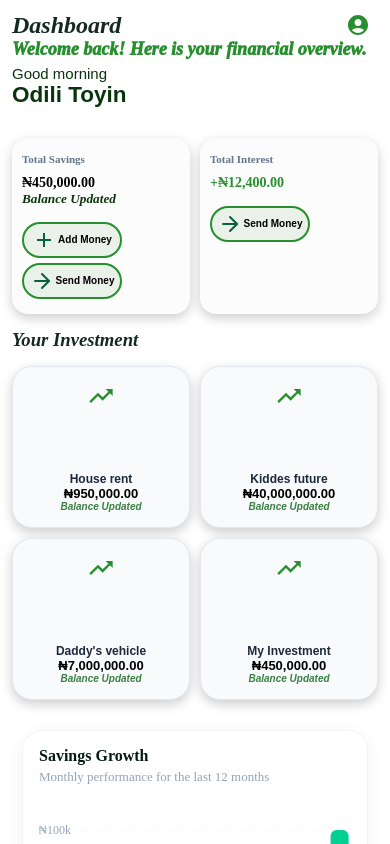
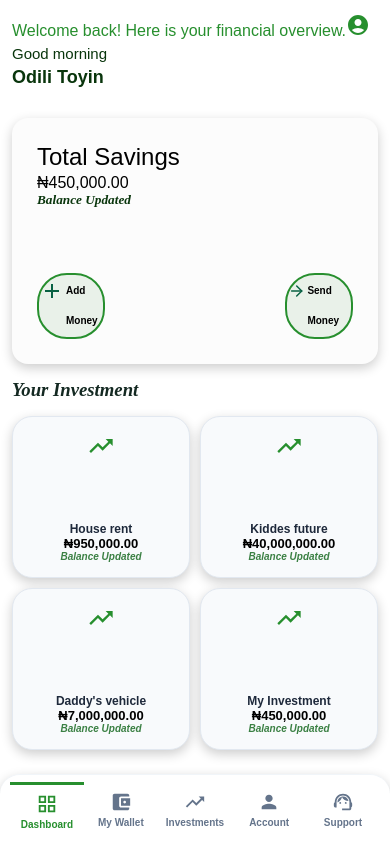
Before and after one commit to OdiliEmmanuel121/TeCcSavings, a React (Vite) app: page /hom in a window 390 px wide. Shown: the top 844 px of the page. Built offline with nearby package versions, Linux system fonts and the light colour scheme.

Commit message:
my first commit

```diff
--- a/src/admin/mainpage/home/Home.css
+++ b/src/admin/mainpage/home/Home.css
@@ -46,7 +46,8 @@
     margin-top: -10px;
 }
 
-.stat-card {
+.stat-card,
+.stat-card2 {
     background: #fcfcfc;
     padding: 25px;
     border-radius: 16px;
@@ -54,13 +55,13 @@
     /* padding-bottom: 250px; */
 }
 
-.stat-card h3 {
+.stat-card2 h3 {
     font-size: 14px;
     color: #64748b;
     margin-bottom: 10px;
 }
 
-.stat-card p {
+.stat-card2 p {
     font-size: 22px;
     font-weight: 800;
 }
@@ -269,17 +270,35 @@
         /* Slightly less padding to save space */
         max-width: 100%;
         margin-left: 0;
+        margin-top: 10px;
     }
 
     /* Header adjustments */
     .home-acc {
         flex-direction: column;
         gap: 5px;
+
+    }
+
+    .home-header h1 {
+        display: none;
+    }
+
+    .home-header p {
+        font-size: medium;
+        font-family: sans-serif;
+        font-style: normal;
+        font-weight: 450;
     }
 
     .home-Acc {
         margin-right: 0;
         order: 2;
+    }
+
+    .home-Acc h2 {
+        font-size: 18px;
+        margin-top: 5px;
     }
 
     .acc-icon {
@@ -290,34 +309,36 @@
 
     /* --- 2 COLUMN STATS CARDS --- */
     .stats-grid {
-        grid-template-columns: 1fr 1fr;
-        /* Force 2 columns */
-        gap: 10px;
         margin-top: 10px;
-    }
 
-    .stat-card {
-        padding: 15px 10px;
-        /* Thinner padding for 2-column fit */
     }
 
     .stat-card h3 {
-        font-size: 11px;
+        font-size: medium;
+        font: 1.5em sans-serif;
+        font-weight: 500;
     }
 
-    /* Smaller text to prevent wrapping */
     .stat-card p {
-        font-size: 14px;
-        font-weight: 700;
+        font-size: medium;
+        font: 1em sans-serif;
+        font-weight: 500;
+        margin-top: 3px;
+    }
+
+
+
+    .stat-card2 {
+        display: none;
     }
 
     /* Fix Add/Send Buttons inside 2-column cards */
-    .AddDiv,
-    .AddDiv1 {
+    .AddDiv {
         margin-top: 15px;
         gap: 5px;
-        flex-direction: column;
+        display: flex;
         /* Stack buttons inside cards because they are narrow */
+        gap: 180px;
     }
 
     .cardAdd,
@@ -325,9 +346,10 @@
     .cardSend1 {
         padding: 1px;
         margin-left: 0;
-        width: 100%;
         justify-content: center;
         width: 100px;
+        margin-top: 50px;
+
     }
 
     .cardAdd h5,
--- a/src/admin/mainpage/home/Home.jsx
+++ b/src/admin/mainpage/home/Home.jsx
@@ -71,7 +71,7 @@ const Home = () => {
                     </div>
 
                 </div>
-                <div className="stat-card">
+                <div className="stat-card2">
                     <h3>Total Interest</h3>
                     <p className="green-text">+₦12,400.00</p>
 
--- a/src/admin/mainpage/navtop/Navtop.css
+++ b/src/admin/mainpage/navtop/Navtop.css
@@ -66,9 +66,69 @@
     color: #e11d48;
 }
 
-/* Responsive: Hide sidebar on mobile or turn into bottom nav */
+/* --- MOBILE VIEW: BOTTOM NAVIGATION --- */
 @media (max-width: 500px) {
     .sidebar {
-        display: none; /* We usually use a different component for mobile nav */
+        width: 100%;
+        height: 70px; /* Fixed height for bottom bar */
+        flex-direction: row; /* Align items horizontally */
+        padding: 0 10px;
+        top: auto;
+        bottom: 0; /* Move to the bottom */
+        left: 0;
+        border-right: none;
+        border-top: 1px solid #f1f5f9;
+        justify-content: space-around;
+        align-items: center;
+        z-index: 1000; /* Ensure it stays above everything */
+        border-radius: 20px 20px 0 0; /* Professional rounded top corners */
+    }
+
+    /* Hide the logo on mobile bottom nav */
+    .sidebar-logo {
+        display: none;
+    }
+
+    /* Set links to row layout */
+    .sidebar-links {
+        flex-direction: row;
+        width: 100%;
+        justify-content: space-around;
+        gap: 0;
+    }
+
+    .nav-item {
+        flex-direction: column; /* Icon on top, text on bottom */
+        gap: 4px;
+        padding: 8px;
+        flex: 1;
+        justify-content: center;
+        border-radius: 0;
+    }
+
+    /* Smaller icons for mobile */
+    .nav-item .icon {
+        font-size: 22px;
+    }
+
+    /* Optional: Hide text if it's too cramped, or make it very small */
+    .nav-item span {
+        font-size: 10px;
+        font-weight: 600;
+    }
+
+    /* Move Logout into the main row or hide it */
+    .sidebar-footer {
+        /* display: flex;
+        flex: 1; */
+        display: none;
+    }
+
+    /* Adjust active state for bottom nav */
+    .nav-item.active {
+        background-color: transparent; /* Remove background on mobile for cleaner look */
+        color: #278f2e;
+        border-top: 3px solid #278f2e; /* Indicator bar at the top of the item */
+        border-radius: 0;
     }
 }
```
